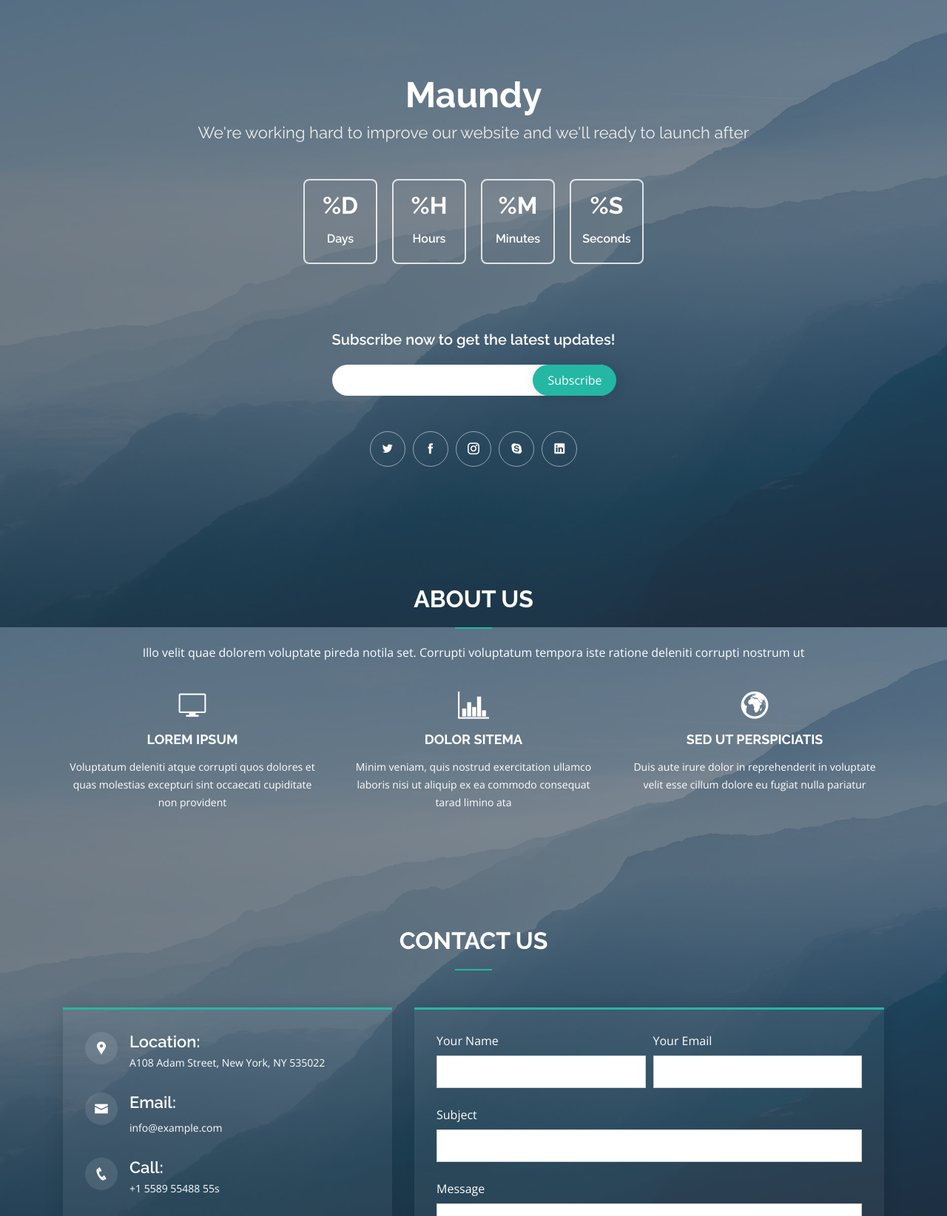
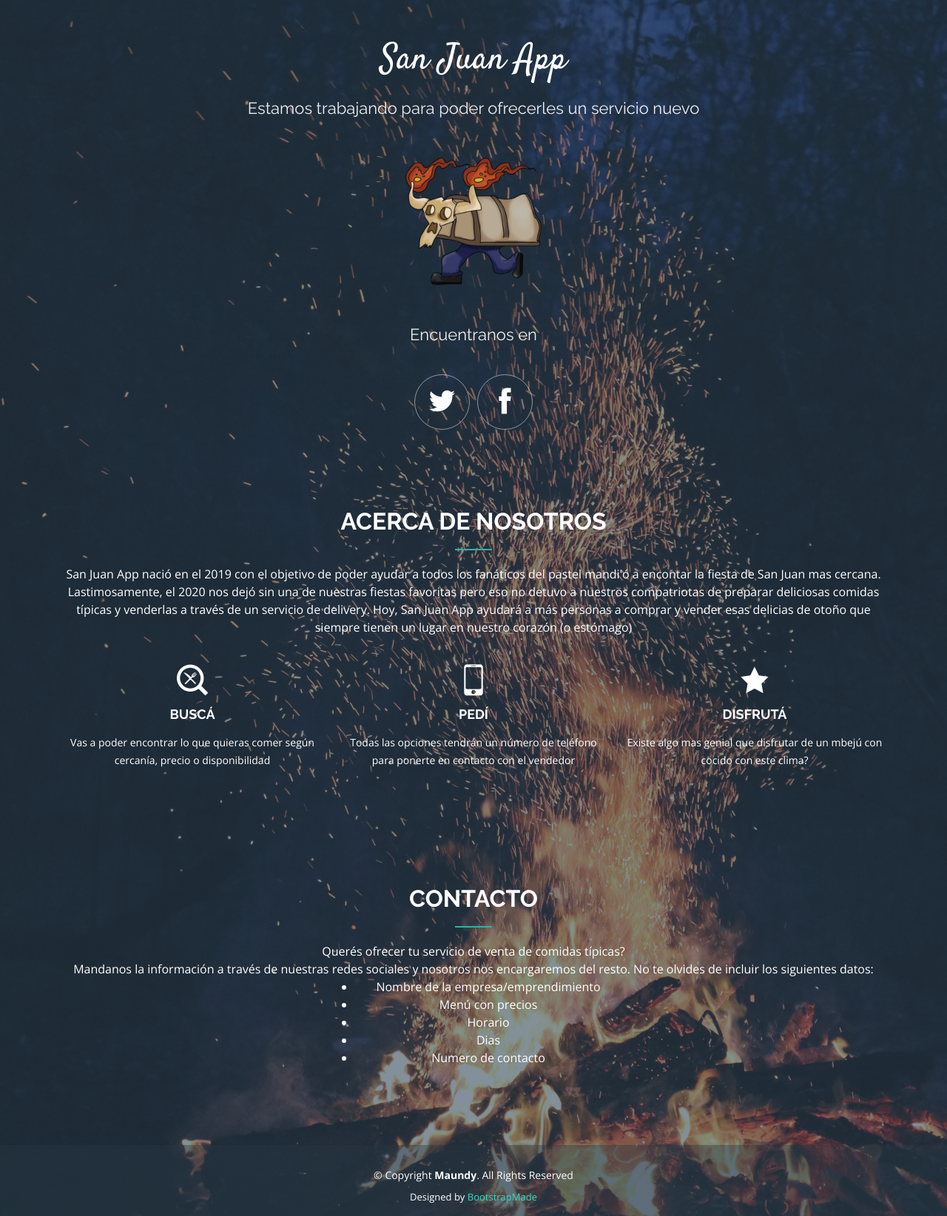
Before and after one commit to alvarofblanco/sanjuan_client, a Node server app: page / in a window 1280 px wide. Shown: the top 1644 px of the page at 74% size. Run offline with Node 20, Linux system fonts and the light colour scheme.

Commit message:
front end design finished

```diff
--- a/app.js
+++ b/app.js
@@ -59,6 +59,6 @@ app.get('/maps', (req, res) => {
   });
 });
 
-app.listen(PORT, () => {
+app.listen(PORT, '192.168.100.15', () => {
   debug(`Listening on port: ${PORT}`);
 });
--- a/public/css/style.css
+++ b/public/css/style.css
@@ -11,9 +11,19 @@
 body {
   font-family: 'Open Sans', sans-serif;
   color: #fff;
-  background: url('../img/bg.jpg') top center no-repeat;
+  background: url('../img/new-bg.jpg') top center no-repeat;
   background-size: cover;
   position: relative;
+}
+
+.logo {
+  font-family: 'Satisfy';
+  font-size: 48px;
+}
+
+div.ex2 {
+  max-width: 400px;
+  margin: auto;
 }
 
 body::before {
@@ -89,7 +99,7 @@ h6 {
 #header {
   position: relative;
   width: 100%;
-  padding: 100px 0;
+  padding: 45px 0;
   /* countdown */
 }
 
@@ -254,7 +264,7 @@ h6 {
 }
 
 #header .social-links a {
-  font-size: 16px;
+  font-size: 40px;
   display: inline-block;
   color: #fff;
   line-height: 1;
@@ -262,15 +272,15 @@ h6 {
   margin: 0 3px;
   border-radius: 50%;
   text-align: center;
-  width: 48px;
-  height: 48px;
+  width: 75px;
+  height: 75px;
   transition: 0.3s;
   border: 1px solid rgba(255, 255, 255, 0.5);
 }
 
 #header .social-links a:hover {
-  background: #24b7a4;
-  border-color: #24b7a4;
+  background: #eaca3e;
+  border-color: #eaca3e;
 }
 
 /*--------------------------------------------------------------
--- a/public/views/pages/index.ejs
+++ b/public/views/pages/index.ejs
@@ -19,7 +19,7 @@
 
     <!-- Google Fonts -->
     <link
-      href="https://fonts.googleapis.com/css?family=Open+Sans:300,300i,400,400i,600,600i,700,700i|Raleway:300,300i,400,400i,600,600i,700,700i"
+      href="https://fonts.googleapis.com/css?family=Open+Sans:300,300i,400,400i,600,600i,700,700i|Raleway:300,300i,400,400i,600,600i,700,700i|Satisfy"
       rel="stylesheet"
     />
 
@@ -48,72 +48,28 @@
     <!-- ======= Header ======= -->
     <header id="header" class="d-flex align-items-center">
       <div class="container d-flex flex-column align-items-center">
-        <h1>Maundy</h1>
-        <h2>
-          We're working hard to improve our website and we'll ready to
-          launch after
+        <div class="logo">San Juan App</div>
+        <h2 class="pt-3" style="text-align: center;">
+          Estamos trabajando para poder ofrecerles un servicio nuevo
         </h2>
-        <div
-          class="countdown d-flex justify-content-center"
-          data-count="2020/12/3"
-        >
-          <div>
-            <h3>%D</h3>
-            <h4>Days</h4>
-          </div>
-          <div>
-            <h3>%H</h3>
-            <h4>Hours</h4>
-          </div>
-          <div>
-            <h3>%M</h3>
-            <h4>Minutes</h4>
-          </div>
-          <div>
-            <h3>%S</h3>
-            <h4>Seconds</h4>
-          </div>
+        <div>
+          <img
+            src="img/toro_mid.png"
+            height="200px"
+            width="200px"
+            alt=""
+          />
         </div>
 
-        <div class="subscribe">
-          <h4>Subscribe now to get the latest updates!</h4>
-          <form
-            action="forms/notify.php"
-            method="post"
-            role="form"
-            class="php-email-form"
-          >
-            <div class="subscribe-form">
-              <input type="email" name="email" /><input
-                type="submit"
-                value="Subscribe"
-              />
-            </div>
-            <div class="mt-2">
-              <div class="loading">Loading</div>
-              <div class="error-message"></div>
-              <div class="sent-message">
-                Your notification request was sent. Thank you!
-              </div>
-            </div>
-          </form>
-        </div>
+        <div class="subscribe"></div>
 
         <div class="social-links text-center">
-          <a href="#" class="twitter"
+          <h2>Encuentranos en</h2>
+          <a href="https://twitter.com/SanJuanApp1" class="twitter"
             ><i class="icofont-twitter"></i
           ></a>
           <a href="#" class="facebook"
             ><i class="icofont-facebook"></i
-          ></a>
-          <a href="#" class="instagram"
-            ><i class="icofont-instagram"></i
-          ></a>
-          <a href="#" class="google-plus"
-            ><i class="icofont-skype"></i
-          ></a>
-          <a href="#" class="linkedin"
-            ><i class="icofont-linkedin"></i
           ></a>
         </div>
       </div>
@@ -125,43 +81,50 @@
       <section id="about" class="about">
         <div class="container">
           <div class="section-title">
-            <h2>About Us</h2>
+            <h2>Acerca de Nosotros</h2>
             <p>
-              Illo velit quae dolorem voluptate pireda notila set.
-              Corrupti voluptatum tempora iste ratione deleniti
-              corrupti nostrum ut
+              San Juan App nació en el 2019 con el objetivo de poder
+              ayudar a todos los fanáticos del pastel mandi'ó a
+              encontar la fiesta de San Juan mas cercana.
+              Lastimosamente, el 2020 nos dejó sin una de nuestras
+              fiestas favoritas pero eso no detuvo a nuestros
+              compatriotas de preparar deliciosas comidas típicas y
+              venderlas a través de un servicio de delivery. Hoy, San
+              Juan App ayudará a más personas a comprar y vender esas
+              delicias de otoño que siempre tienen un lugar en nuestro
+              corazón (o estómago)
             </p>
           </div>
 
           <div class="row mt-2">
             <div class="col-lg-4 col-md-6 icon-box">
-              <div class="icon"><i class="icofont-computer"></i></div>
-              <h4 class="title"><a href="">Lorem Ipsum</a></h4>
+              <div class="icon">
+                <i class="icofont-search-restaurant"></i>
+              </div>
+              <h4 class="title"><a href="">Buscá</a></h4>
               <p class="description">
-                Voluptatum deleniti atque corrupti quos dolores et
-                quas molestias excepturi sint occaecati cupiditate non
-                provident
+                Vas a poder encontrar lo que quieras comer según
+                cercanía, precio o disponibilidad
               </p>
             </div>
             <div class="col-lg-4 col-md-6 icon-box">
               <div class="icon">
-                <i class="icofont-chart-bar-graph"></i>
+                <i class="icofont-ui-touch-phone"></i>
               </div>
-              <h4 class="title"><a href="">Dolor Sitema</a></h4>
+              <h4 class="title"><a href="">Pedí</a></h4>
               <p class="description">
-                Minim veniam, quis nostrud exercitation ullamco
-                laboris nisi ut aliquip ex ea commodo consequat tarad
-                limino ata
+                Todas las opciones tendrán un número de teléfono para
+                ponerte en contacto con el vendedor
               </p>
             </div>
             <div class="col-lg-4 col-md-6 icon-box">
-              <div class="icon"><i class="icofont-earth"></i></div>
+              <div class="icon"><i class="icofont-star"></i></div>
               <h4 class="title">
-                <a href="">Sed ut perspiciatis</a>
+                <a href="">Disfrutá</a>
               </h4>
               <p class="description">
-                Duis aute irure dolor in reprehenderit in voluptate
-                velit esse cillum dolore eu fugiat nulla pariatur
+                Existe algo mas genial que disfrutar de un mbejú con
+                cocido con este clima?
               </p>
             </div>
           </div>
@@ -173,11 +136,28 @@
       <section id="contact" class="contact">
         <div class="container">
           <div class="section-title">
-            <h2>Contact Us</h2>
+            <h2>Contacto</h2>
+            <p>
+              Querés ofrecer tu servicio de venta de comidas típicas?
+            </p>
+            <p>
+              Mandanos la información a través de nuestras redes
+              sociales y nosotros nos encargaremos del resto. No te
+              olvides de incluir los siguientes datos:
+            </p>
+            <div class="ex2">
+              <ul>
+                <li>Nombre de la empresa/emprendimiento</li>
+                <li>Menú con precios</li>
+                <li>Horario</li>
+                <li>Dias</li>
+                <li>Numero de contacto</li>
+              </ul>
+            </div>
           </div>
 
           <div class="row">
-            <div class="col-lg-5 d-flex align-items-stretch">
+            <!-- <div class="col-lg-5 d-flex align-items-stretch">
               <div class="info">
                 <div class="address">
                   <i class="icofont-google-map"></i>
@@ -204,10 +184,11 @@
                   allowfullscreen
                 ></iframe>
               </div>
-            </div>
+            </div> -->
 
-            <div
-              class="col-lg-7 mt-5 mt-lg-0 d-flex align-items-stretch"
+            <!-- FORM -->
+            <!-- <div
+              class="col-lg-12 mt-12 mt-lg-12 d-flex align-items-stretch"
             >
               <form
                 action="forms/contact.php"
@@ -275,7 +256,7 @@
                   <button type="submit">Send Message</button>
                 </div>
               </form>
-            </div>
+            </div> -->
           </div>
         </div>
       </section>
```
Also changed, not shown: public/img/new-bg.jpg (added), public/img/toro_mid.png (added).
